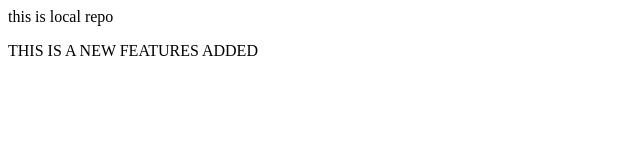
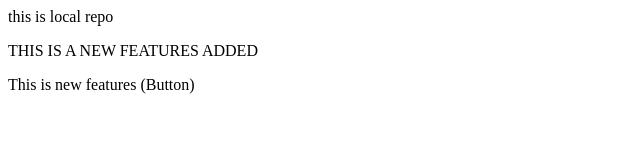
Before and after one commit to sani9525/LocalRepo, a plain HTML site: page index.html in a window 1280 px wide. Shown: the whole page, without its empty margins (0-640 px from the left). Drawn offline with Linux system fonts and the light colour scheme.

```diff
--- a/index.html
+++ b/index.html
@@ -1,2 +1,3 @@
 <p>this is local repo</p>
 <P>THIS IS A NEW FEATURES ADDED</P>
+<p> This is new features (Button)</p>
```
